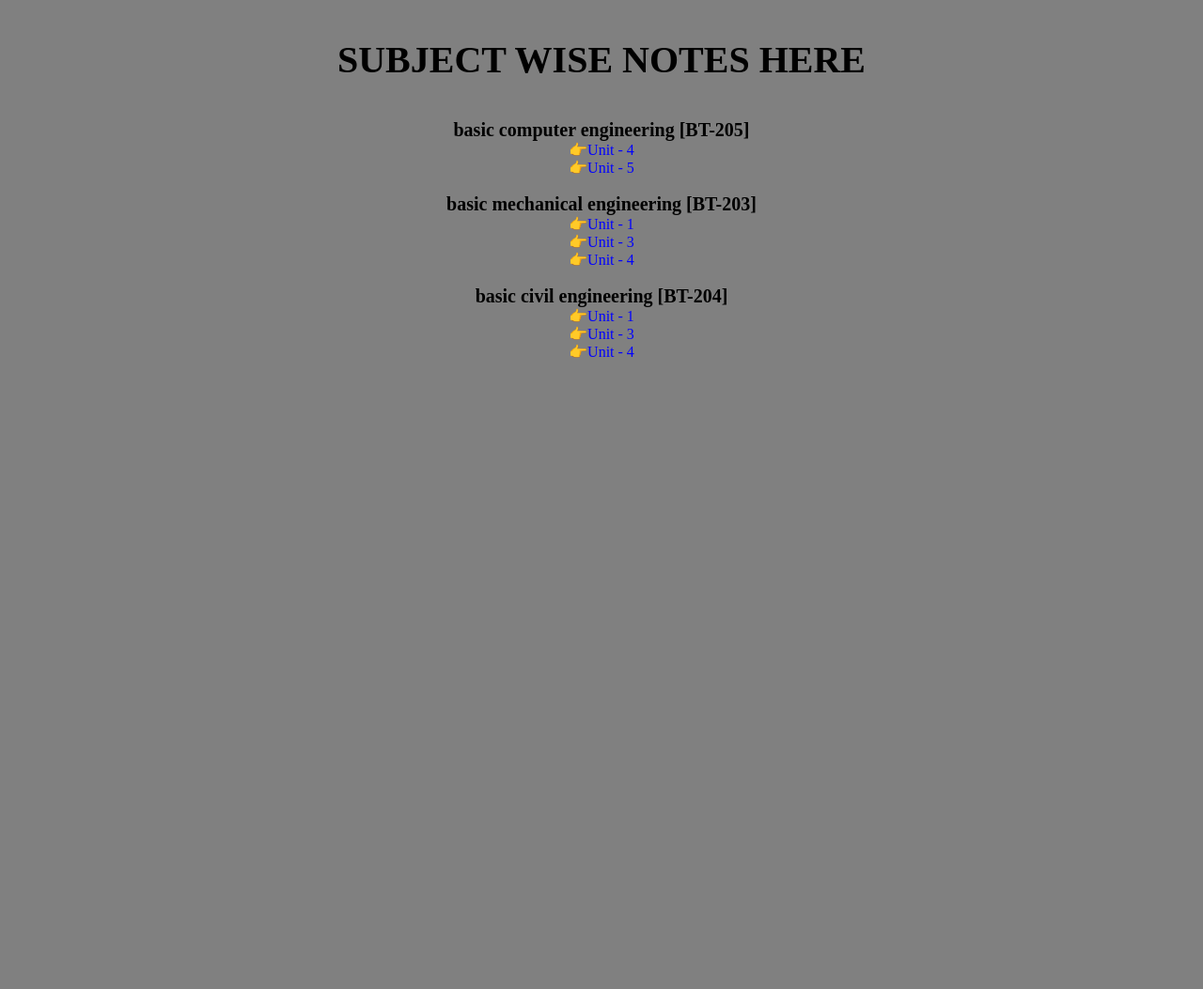
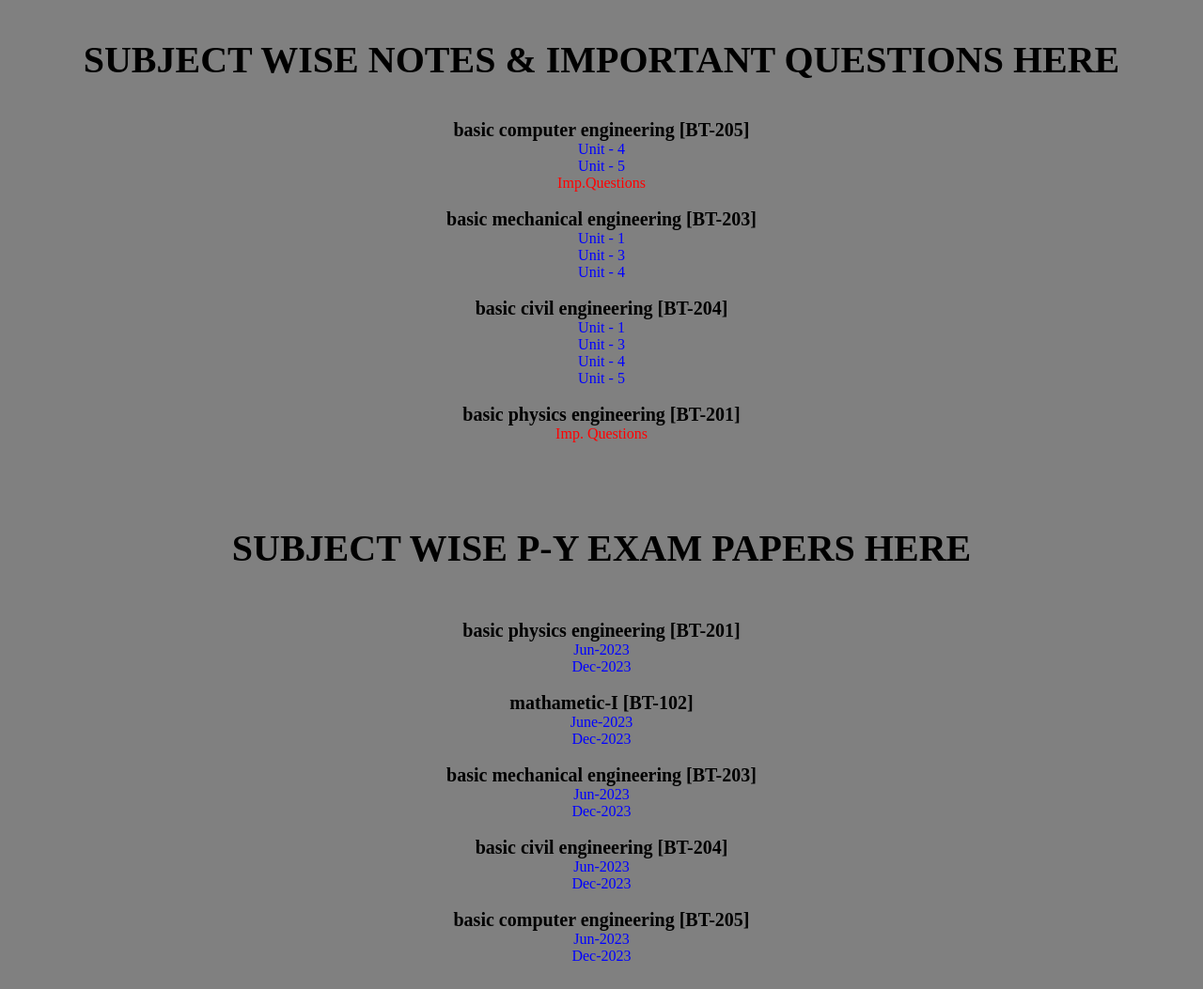
Before and after one commit to abhay1510/btechnotes., a plain HTML site: page sem-1.html in a window 1280 px wide. Shown: the whole page at 94% size. Before the commit the page ends 800 px from the top, so only its background shows below. Drawn offline with Linux system fonts and the light colour scheme.

Commit message:
7th update
date : 14-12-24

```diff
--- a/sem-1.html
+++ b/sem-1.html
@@ -12,6 +12,10 @@
             font-size: 40px;
 
         }
+        h4{
+            font-size: 40px;
+        }
+
         b{
             font-size: 20px;
             /* line-height: 8mm; */
@@ -21,11 +25,14 @@
             color: blue;
             /* line-height: 6mm; */
         }
+        #imp{
+            color: red;
+        }
     </style>
 </head>
 <body>
     <div>
-        <center><h3>SUBJECT WISE NOTES HERE</h3>
+        <center><h3>SUBJECT WISE NOTES & IMPORTANT QUESTIONS HERE</h3>
         <!-- <p>abhay</p>
         <br> -->
         <div>
@@ -34,8 +41,9 @@
             <!-- <a href="">Unit - 1</a> <br>
             <a href="">Unit - 2</a> <br>
             <a href="">Unit - 3</a> <br>    -->
-            <a href="school notes\chap 4 bce.pdf">👉Unit - 4</a> <br>
-            <a href="school notes\BCE Unit 5.pdf">👉Unit - 5</a> <br>
+            <a href="school notes\chap 4 bce.pdf">Unit - 4</a> <br>
+            <a href="school notes\BCE Unit 5.pdf">Unit - 5</a> <br>
+            <a href="Btech imp. q\BT-205 BCE.pdf" id="imp">Imp.Questions</a> <br>
         </div>
 
         <br>
@@ -43,10 +51,10 @@
         <div>
             <b>basic mechanical engineering [BT-203]</b>
             <br>
-            <a href="school notes\BME Unit-1 Notes.pdf">👉Unit - 1</a> <br>
+            <a href="school notes\BME Unit-1 Notes.pdf">Unit - 1</a> <br>
             <!-- <a href="">Unit - 2</a> <br> -->
-            <a href="school notes\BME Unit 3 - Fluid Mechanics.pdf">👉Unit - 3</a> <br>
-            <a href="school notes\BME Unit 4 - Thermodynamics and Steam Engineering.pdf">👉Unit - 4</a> <br>
+            <a href="school notes\BME Unit 3 - Fluid Mechanics.pdf">Unit - 3</a> <br>
+            <a href="school notes\BME Unit 4 - Thermodynamics and Steam Engineering.pdf">Unit - 4</a> <br>
             <!-- <a href="">Unit - 5</a> <br> -->
         </div>
 
@@ -55,26 +63,28 @@
         <div>
             <b>basic civil engineering [BT-204]</b>
             <br>
-            <a href="school notes\UNIT 1.pdf">👉Unit - 1</a> <br>
+            <a href="school notes\UNIT 1.pdf">Unit - 1</a> <br>
             <!-- <a href="">Unit - 2</a> <br> -->
-            <a href="school notes\Unit 3.pdf">👉Unit - 3</a> <br>
-            <a href="school notes\unit 4.pdf">👉Unit - 4</a> <br>
-            <!-- <a href="">Unit - 5</a> <br> -->
+            <a href="school notes\Unit 3.pdf">Unit - 3</a> <br>
+            <a href="school notes\unit 4.pdf">Unit - 4</a> <br>
+            <a href="school notes\BT-204 BCEM unit-5.pdf">Unit - 5</a> <br>
         </div>
 
         <br>
 
-        <!-- <div>
+        <div>
             <b>basic physics engineering [BT-201]</b>
             <br>
-            <a href="">Unit - 1</a> <br>
+            <!-- <a href="">Unit - 1</a> <br>
             <a href="">Unit - 2</a> <br>
             <a href="">Unit - 3</a> <br>
             <a href="">Unit - 4</a> <br>
-            <a href="">Unit - 5</a> <br>
+            <a href="">Unit - 5</a> <br> -->
+            <a href="Btech imp. q\BT-201 BPE.pdf" id="imp">Imp. Questions</a> <br>
+
         </div>
 
-        <br> -->
+        <br>
 
         <!-- <div>
             <b>mathametic-I [BT-102]</b>
@@ -86,6 +96,58 @@
             <a href="">Unit - 5</a> <br>
 
         </div> -->
+
+        <br>
+
+        <h4>SUBJECT WISE P-Y EXAM PAPERS HERE</h4>
+
+        <b>basic physics engineering [BT-201]</b>
+        <br>
+        <a href="subjectwise exam papers\bt-201-engineering-physics-jun-2023.pdf">Jun-2023</a> <br>
+        <a href="subjectwise exam papers\bt-201-engineering-physics-dec-2023.pdf">Dec-2023</a> <br>
+
+        <br>
+
+        <div>
+            <b>mathametic-I [BT-102]</b>
+            <br>
+            <a href="subjectwise exam papers\bt-102-mathematics-1-jun-2023.pdf">June-2023</a> <br>
+            <a href="subjectwise exam papers\bt-102-mathematics-1-dec-2023.pdf">Dec-2023</a> <br>
+        </div>
+
+        <br>
+
+        <div>
+            <b>basic mechanical engineering [BT-203]</b>
+            <br>
+            <a href="subjectwise exam papers\bt-203-basic-mechanical-engineering-jun-2023.pdf">Jun-2023</a> <br>
+            <a href="subjectwise exam papers\bt-203-basic-mechanical-engineering-dec-2023.pdf">Dec-2023</a> <br>
+        </div>
+
+        <br>
+
+        <div>
+            <b>basic civil engineering [BT-204]</b>
+            <br>
+            <a href="subjectwise exam papers\bt-204-basic-civil-engineering-and-engineering-mechanics-jun-2023.pdf">Jun-2023</a> <br>
+            <a href="subjectwise exam papers\bt-204-basic-civil-engineering-and-engineering-mechanics-dec-2023.pdf">Dec-2023</a> <br>
+        </div>
+
+        <br>
+
+        <div>
+            <b>basic computer engineering [BT-205]</b>
+            <br>
+            <a href="subjectwise exam papers\bt-205-basic-computer-engineering-jun-2023.pdf">Jun-2023</a> <br>
+            <a href="subjectwise exam papers\bt-205-basic-computer-engineering-dec-2023.pdf">Dec-2023</a> <br>
+        </div>
+
+        <br>
+
+
+
+
+
         </center>
     </div>
 
```
Also changed, not shown: home.html (+14 -0 lines), index.html (+10 -0 lines), 14 other files.
